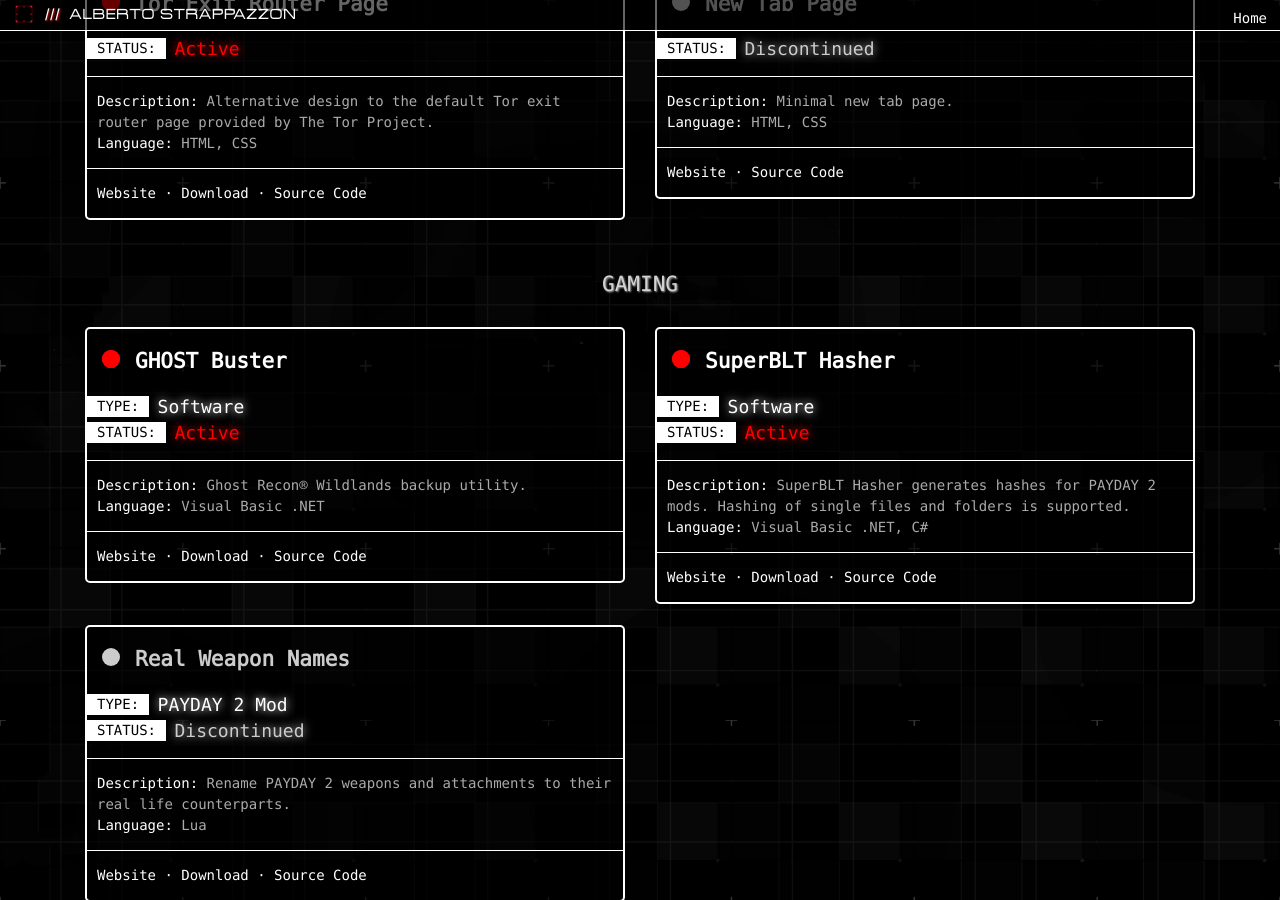
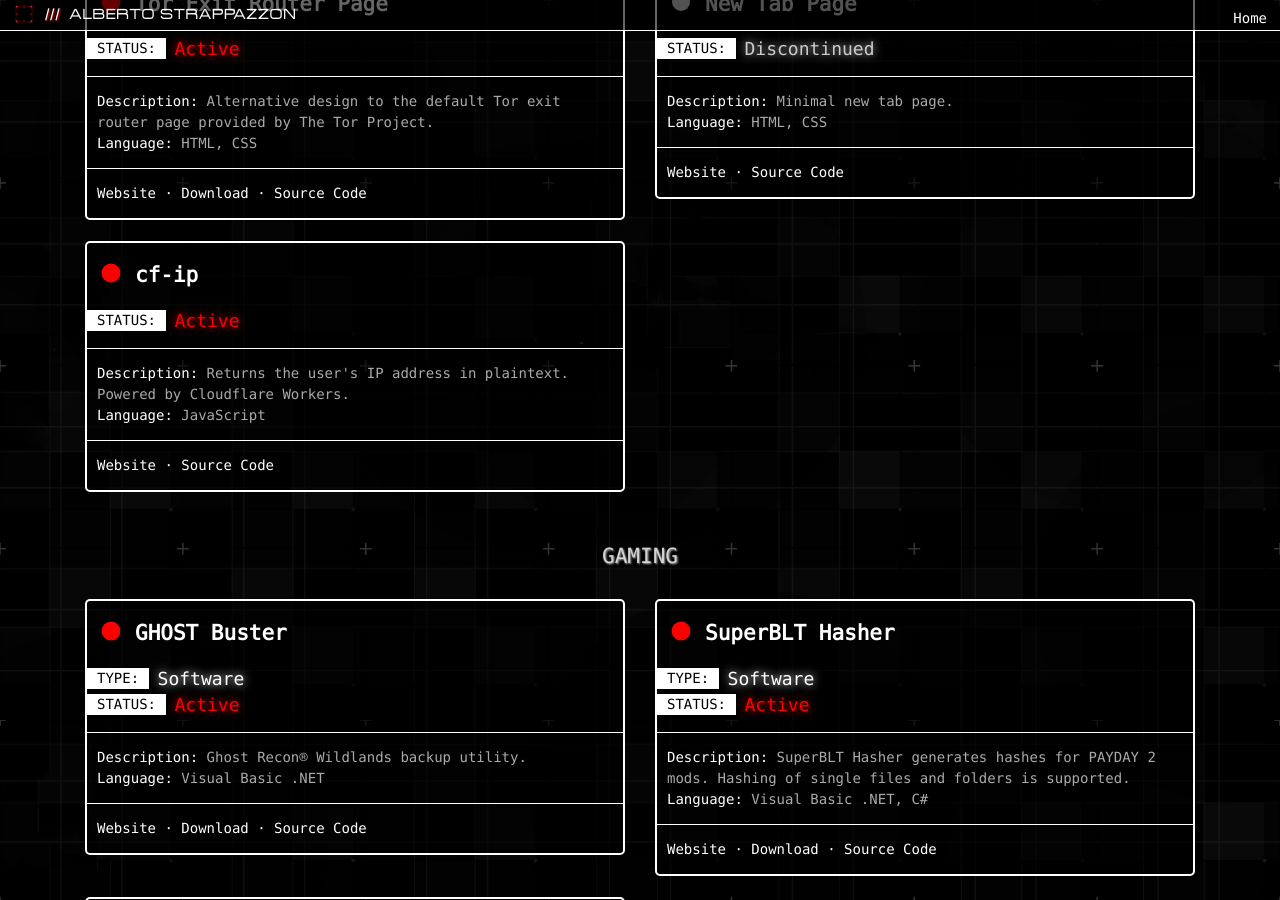
Before and after one commit to Strappazzon/www, a Jekyll site: the page built from pages/projects.html, in a window 1280 px wide and 900 px high, scrolled down 1000 px. Built offline with Jekyll 4.4.1, drawn with Linux system fonts in a browser that asks for light colours.

Commit message:
Update Projects page

```diff
--- a/pages/projects.html
+++ b/pages/projects.html
@@ -83,7 +83,18 @@
 		active=false
 	%}
 </div>
-
+<div class="row">
+	{% include cards/machine.html
+		type=""
+		title="cf-ip"
+		description="Returns the user's IP address in plaintext. Powered by Cloudflare Workers."
+		language="JavaScript"
+		website="https://ip.strappazzon.xyz"
+		download=""
+		source="https://github.com/Strappazzon/cf-ip"
+		active=true
+	%}
+</div>
 <h2 id="gaming">Gaming</h2>
 
 <div class="row">
```
